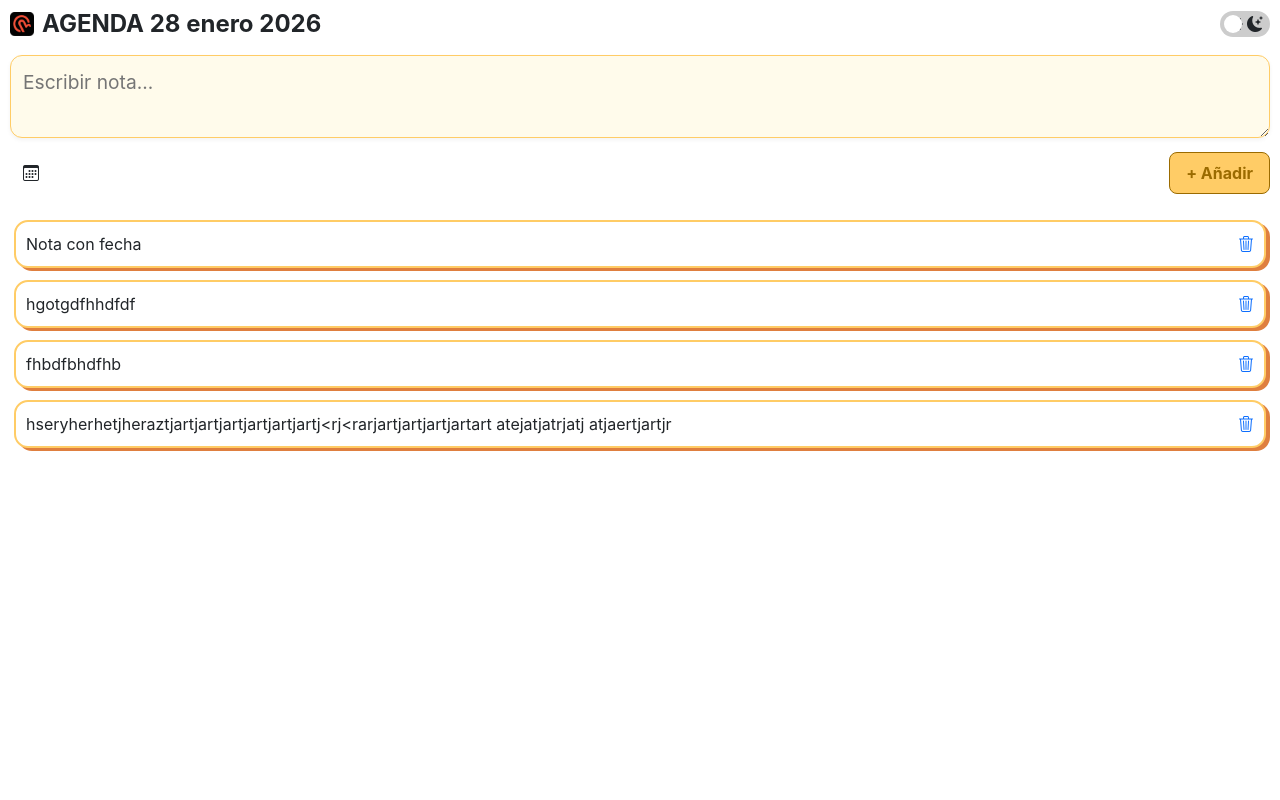
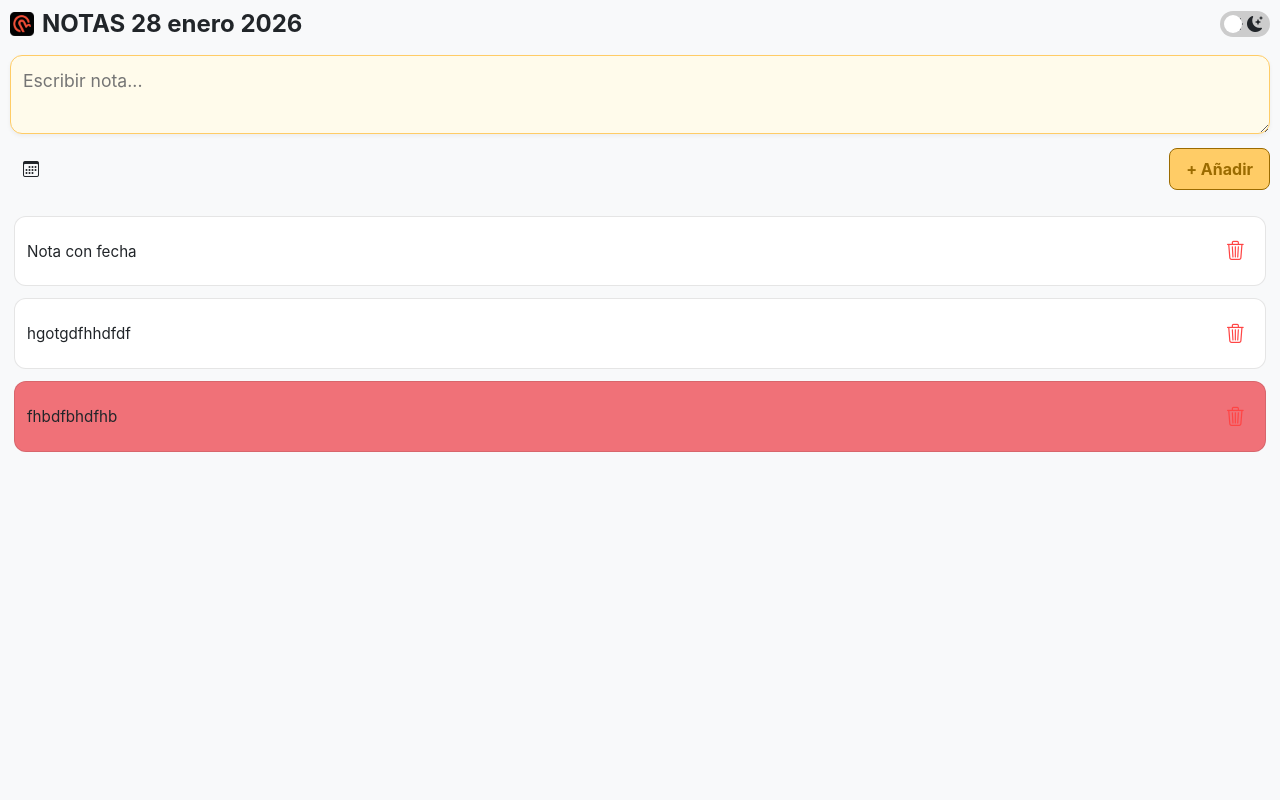
Before and after one commit to jongelai/notegeli, a Flask app: page / in a window 1280 px wide. Run offline with Flask 3, Linux system fonts and the light colour scheme; the visitor is signed in with stand-in values (Sample User, id 1).

Commit message:
deploy 28-01-2026 18-50-28

```diff
--- a/notas/2026-01-08_hseryherhetjher_145359.txt
+++ /dev/null
@@ -1,3 +0,0 @@
-hseryherhetjheraztjartjartjartjartjartjartj<rj<rarjartjartjartjartart
-atejatjatrjatj
-atjaertjartjr
--- a/notas/2026-02-06_medico-fecha_164033.txt
+++ b/notas/2026-02-06_medico-fecha_164033.txt
@@ -1 +1,2 @@
+COLOR:#f07178
 fhbdfbhdfhb
--- a/notas/sinfecha_hgotg_143915.txt
+++ b/notas/sinfecha_hgotg_143915.txt
@@ -1 +1,2 @@
+COLOR:#ffffff
 hgotgdfhhdfdf
--- a/static/notegeli.css
+++ b/static/notegeli.css
@@ -1,60 +1,48 @@
-/* RESET Y BASES */
-body, html {
-    margin: 0; padding: 0;
-    height: 100vh; width: 100%;
-    font-family: -apple-system, BlinkMacSystemFont, Segoe UI, Roboto, sans-serif;
-    background: #FFFFFF;
-}
-
+/* =========================================
+   1. RESET Y VARIABLES (SISTEMA DE TEMAS)
+   ========================================= */
 :root {
-    --text-main: #9b6b00;
-    --bg-app: #FFFFFF;
+    --bg-app: #f8f9fa;
+    --bg-nota: #ffffff;
+    --text-nota: #212529;
+    --border-nota: #dee2e6;
+    --bg-textarea: #FFFBEB;
+    --accent: #ffcc66;
+    --accent-dark: #9b6b00;
 }
 
 [data-theme="dark"] {
     --bg-app: #050505;
-    --bg-surface: #121212;
-    --neon-text: #00ffcc;
-    --main-text: #e0e0e0;
-    --border-neon: #00ffcc44;
+    --bg-nota: #1a1a1a;
+    --text-nota: #e0e0e0;
+    --border-nota: #333333;
+    --bg-textarea: #151515;
+    --border-neon: #00ffcc;
+    --shadow-neon: rgba(0, 255, 204, 0.3);
 }
 
+body, html {
+    margin: 0; padding: 0;
+    height: 100vh; width: 100%;
+    font-family: -apple-system, BlinkMacSystemFont, "Segoe UI", Roboto, sans-serif;
+    background: var(--bg-app);
+    transition: background-color 0.3s ease;
+}
+
+/* =========================================
+   2. CONTENEDORES Y VISTAS
+   ========================================= */
 .app-container {
+    min-height: 100vh;
     width: 100%;
-    max-width: 100%;
-    height: 100vh;
     padding: 10px;
     display: flex;
     flex-direction: column;
     background: var(--bg-app) !important;
     overflow: hidden;
+    box-sizing: border-box;
 }
 
-/* MODO OSCURO GLOBAL */
-[data-theme="dark"] body, [data-theme="dark"] .app-container {
-    background-color: var(--bg-app) !important;
-    color: var(--main-text) !important;
-}
-
-/* TEXTAREA UNIFICADO */
-.textarea {
-    width: 100%;
-    font-size: 1.2rem;
-    background: #FFFBEB;
-    border: 1px solid #ffcc66;
-    border-radius: 12px;
-    padding: 12px;
-    color: #333;
-    box-shadow: 0 2px 4px rgba(0,0,0,0.05);
-}
-
-[data-theme="dark"] .textarea {
-    background-color: var(--bg-surface) !important;
-    color: var(--main-text) !important;
-    border-color: var(--border-neon) !important;
-}
-
-/* VISTAS */
 #view-main, #view-edit {
     width: 100%;
     height: 100%;
@@ -62,27 +50,30 @@ body, html {
     flex-direction: column;
 }
 
-/* COLOR PICKER (AHORA EN FILA HORIZONTAL) */
-.color-picker-row {
-    display: flex;
-    flex-direction: row; /* Asegura que sea horizontal */
-    gap: 12px;
-    justify-content: center;
-    padding: 10px 0;
+/* =========================================
+   3. FORMULARIOS Y TEXTAREA
+   ========================================= */
+.textarea {
+    width: 100%;
+    font-size: 1.1rem;
+    background: var(--bg-textarea);
+    border: 1px solid var(--accent);
+    border-radius: 12px;
+    padding: 12px;
+    color: var(--text-nota);
+    box-shadow: 0 2px 4px rgba(0,0,0,0.05);
+    box-sizing: border-box;
+    outline: none;
 }
 
-.color-dot {
-    width: 28px;
-    height: 28px;
-    border-radius: 50%;
-    cursor: pointer;
-    border: 2px solid rgba(0,0,0,0.1);
-    transition: transform 0.2s;
+[data-theme="dark"] .textarea {
+    border-color: var(--border-neon) !important;
+    box-shadow: 0 0 10px var(--shadow-neon);
 }
 
-.color-dot:hover { transform: scale(1.2); }
-
-/* NOTAS */
+/* =========================================
+   4. LISTA DE NOTAS (SCROLL)
+   ========================================= */
 .notes-scroll {
     flex: 1;
     overflow-y: auto;
@@ -93,37 +84,86 @@ body, html {
 }
 
 .nota-fila {
-    border: 2px solid #ffcc66;
     display: flex;
-    padding: 10px;
-    border-radius: 14px;
-    background: #fff;
-    box-shadow: 4px 3px 0px #df7f3f;
+    align-items: center;
+    padding: 12px;
+    border-radius: 12px;
+    background: var(--bg-nota);
+    border: 1px solid var(--border-nota);
+    max-width: 100%;
+    box-sizing: border-box;
+    transition: transform 0.1s ease, box-shadow 0.2s ease;
 }
 
-[data-theme="dark"] .nota-fila {
-    background: var(--bg-surface) !important;
-    border-color: var(--border-neon) !important;
-    box-shadow: 4px 3px 0px #006655;
-    color: var(--main-text);
+.nota-texto {
+    color: var(--text-nota);
+    font-size: 0.95rem;
+    flex-grow: 1;
+    /* ARREGLO PARA TEXTO LARGO */
+    white-space: pre-wrap;
+    overflow-wrap: break-word;
+    word-break: break-word;
+    max-width: 75vw;
 }
 
-/* BOTONES */
+/* =========================================
+   5. SISTEMA DE COLORES (TINTED)
+   ========================================= */
+/* Modo Claro: Color sólido suave */
+.nota-fila.tinted {
+    background-color: var(--color-base) !important;
+    border-color: rgba(0,0,0,0.1) !important;
+}
+
+/* Modo Oscuro: Efecto Neón Cyber */
+[data-theme="dark"] .nota-fila.tinted {
+    background: linear-gradient(145deg, #151515, #0a0a0a) !important;
+    border: 1px solid var(--color-base) !important;
+    border-left: 6px solid var(--color-base) !important; /* Acento lateral */
+    box-shadow: 0 0 12px var(--color-base)55; /* Resplandor exterior */
+}
+
+[data-theme="dark"] .nota-fila:not(.tinted) {
+    box-shadow: 4px 3px 0px var(--border-neon); /* Sombra bloque cyber */
+}
+
+/* =========================================
+   6. COMPONENTES: BOTONES, SWITCH, DOTS
+   ========================================= */
 .btn-amber {
-    background: #ffcc66;
-    color: #9b6b00;
+    background: var(--accent);
+    color: var(--accent-dark);
     font-weight: 700;
-    border: 1px solid #9b6b00;
+    border: 1px solid var(--accent-dark);
     border-radius: 8px;
     padding: 8px 16px;
+    cursor: pointer;
 }
 
 [data-theme="dark"] .btn-amber {
     background: transparent;
-    color: var(--neon-text);
-    border-color: var(--neon-text);
-    box-shadow: 0 0 8px var(--border-neon);
+    color: var(--border-neon);
+    border-color: var(--border-neon);
+    box-shadow: 0 0 8px var(--shadow-neon);
 }
+
+.color-picker-row {
+    display: flex;
+    gap: 12px;
+    justify-content: center;
+    padding: 10px 0;
+}
+
+.color-dot {
+    width: 30px;
+    height: 30px;
+    border-radius: 50%;
+    cursor: pointer;
+    border: 2px solid rgba(0,0,0,0.2);
+    transition: transform 0.2s;
+}
+
+.color-dot:active { transform: scale(0.9); }
 
 /* SWITCH THEME */
 .theme-switch-wrapper { display: flex; align-items: center; }
@@ -138,5 +178,12 @@ body, html {
     position: absolute; content: ""; height: 18px; width: 18px; left: 4px; bottom: 4px;
     background-color: white; transition: .4s; border-radius: 50%;
 }
-input:checked + .slider { background-color: #00ffcc; }
+input:checked + .slider { background-color: var(--border-neon); }
 input:checked + .slider:before { transform: translateX(24px); }
+
+.btn-delete {
+    color: #ff4444;
+    padding: 8px;
+    font-size: 1.2rem;
+    text-decoration: none;
+}
--- a/templates/index.html
+++ b/templates/index.html
@@ -3,7 +3,7 @@
 <head>
     <meta charset="UTF-8">
     <meta name="viewport" content="width=device-width, initial-scale=1.0">
-    <title>Notegeli Cyber</title>
+    <title>Notegeli</title>
     <link href="https://cdn.jsdelivr.net/npm/bootstrap@5.3.2/dist/css/bootstrap.min.css" rel="stylesheet">
     <link rel="stylesheet" href="{{ url_for('static', filename='notegeli.css') }}?v=1.2">
     <link href="https://cdn.jsdelivr.net/npm/bootstrap-icons@1.11.1/font/bootstrap-icons.css" rel="stylesheet">
@@ -15,7 +15,7 @@
             <div class="header-mini d-flex align-items-center justify-content-between">
                 <div class="d-flex align-items-center gap-2">
                     <img src="{{ url_for('static', filename='icons/512.png') }}" class="logo-mini" style="height:24px">
-                    <h4 class="m-0 fw-bold">AGENDA <span class="fecha-mini">{{ fecha_larga }}</span></h4>
+                    <h4 class="m-0 fw-bold">NOTAS <span class="fecha-mini">{{ fecha_larga }}</span></h4>
                 </div>
                 <div class="theme-switch-wrapper">
                     <label class="theme-switch">
@@ -71,7 +71,7 @@
                 </div>
 
                 <textarea name="texto" id="edit-textarea" class="textarea flex-grow-1" style="min-height: 300px;"></textarea>
-                <button type="submit" class="btn-amber w-100 mt-3 py-3">GUARDAR CAMBIOS</button>
+                <button type="submit" class="btn-amber w-100 mt-3 py-3">Volver</button>
             </form>
         </div>
 
```
